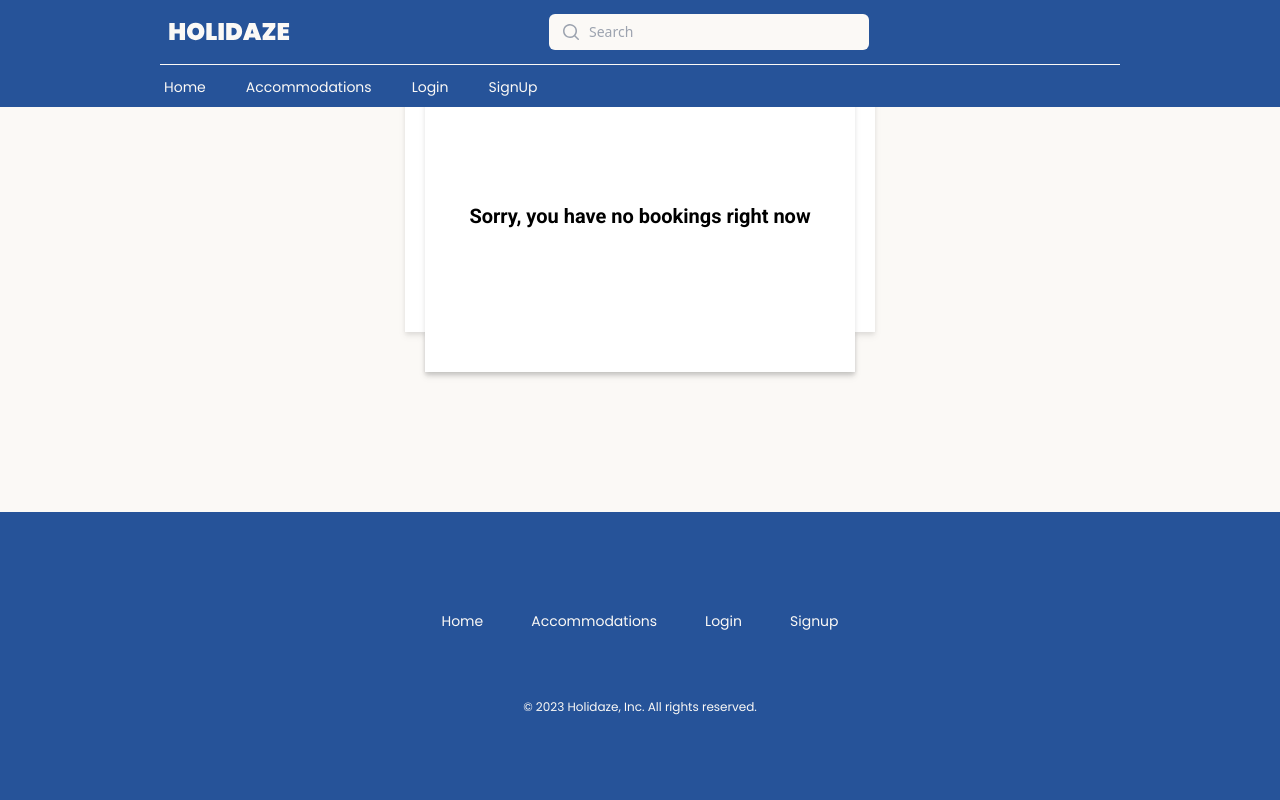
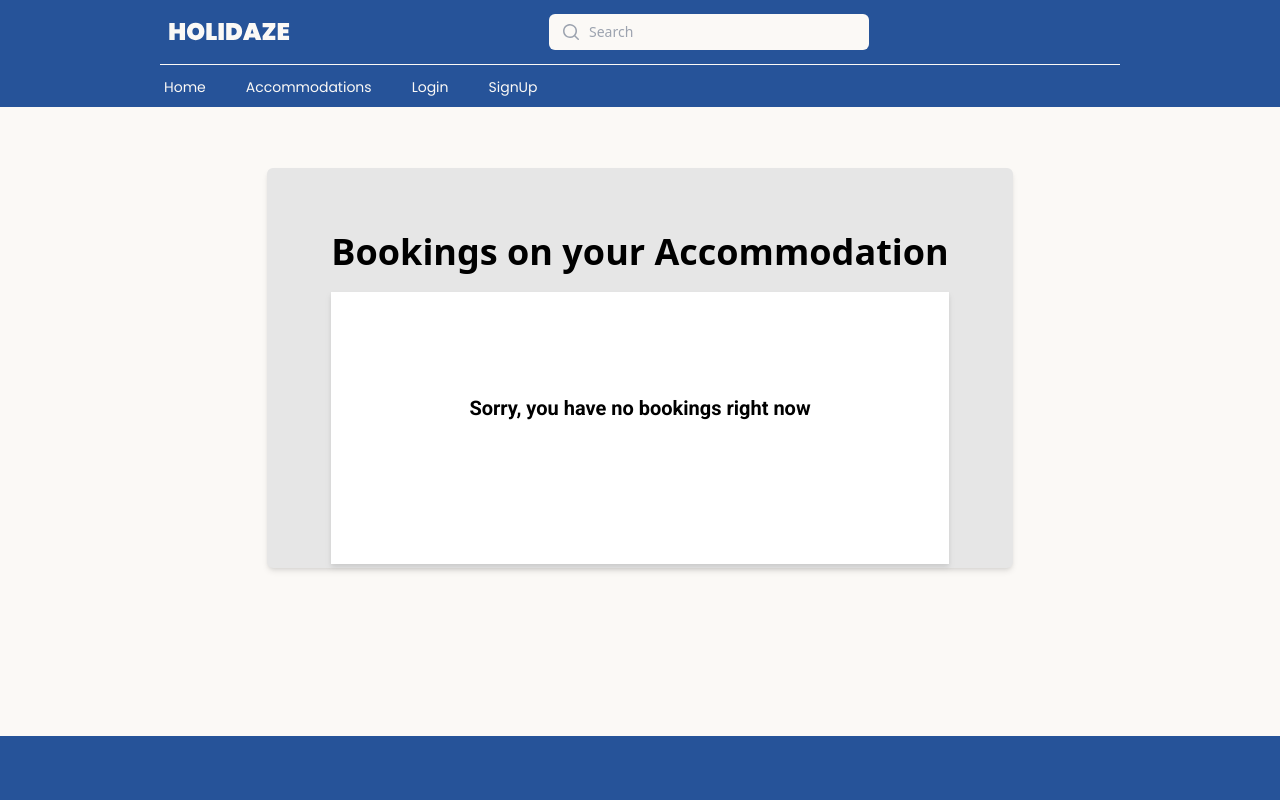
Before and after one commit to Liisagrant/Holidaze, a React (Vite) app: page /SeeRentoutBookings/1 in a window 1280 px wide. Shown: the top 800 px of the page. Built offline with nearby package versions, Linux system fonts and the light colour scheme.

Commit message:
fixed styling for bookings on a users venue

```diff
--- a/src/Pages/SeeBookingsMade/SeeRentoutBookings.jsx
+++ b/src/Pages/SeeBookingsMade/SeeRentoutBookings.jsx
@@ -35,11 +35,11 @@ const SeeRentoutBookings = () => {
   };
 
   return (
-    <div className="mx-auto max-w-7xl px-5 flex justify-center">
-      <div className="my-5 flex gap-5">
-        <div className="w-full max-w-4xl md:bg-white md:drop-shadow-md md:px-5 md:py-5">
-          <h1 className="pb-5 font-heading text-4xl font-extrabold">
-            Bookings on your Venues
+    <div className="mx-auto max-w-7xl mt-40  px-5 flex justify-center">
+      <div className="my-2 flex gap-5">
+        <div className="w-full mx-2 max-w-4xl rounded-md bg-lightgray shadow-md p-2 md:p-16">
+          <h1 className="pb-5 font-heading text-xl md:text-4xl font-bold">
+            Bookings on your Accommodation
           </h1>
           {singleProfile && singleProfile.length > 0 ? (
             singleProfile.map((booking) => {
@@ -54,7 +54,7 @@ const SeeRentoutBookings = () => {
               const sortedBookings = sortBookingsByDate(bookings);
 
               return (
-                <div key={id} className="my-4">
+                <div key={id} className="my-4 mx-4">
                   <h2 className="font-heading text-1xl font-semibold">
                     {truncatedName}
                   </h2>
@@ -74,11 +74,11 @@ const SeeRentoutBookings = () => {
                       {sortedBookings.map((bookingItem) => (
                         <tr
                           key={bookingItem.id}
-                          className="my-2 border-b bg-white font-body text-sm font-light text-black"
+                          className="my-2  rounded-md border-b bg-backgroundwhite font-body text-sm font-light text-black"
                         >
                           <th className="h-24 w-24">
                             <img
-                              className="h-full w-full object-cover"
+                              className="h-full w-full object-cover rounded-md"
                               src={media[0] ? media[0] : DefaultHouse}
                               alt={truncatedName}
                             />
@@ -104,7 +104,7 @@ const SeeRentoutBookings = () => {
               </h1>
               <Link to="/Profile">
                 <button className="rounded-md bg-blue px-5 py-2 font-body text-white">
-                  Return to dashboard
+                  Return to Profile
                 </button>
               </Link>
             </div>
```
